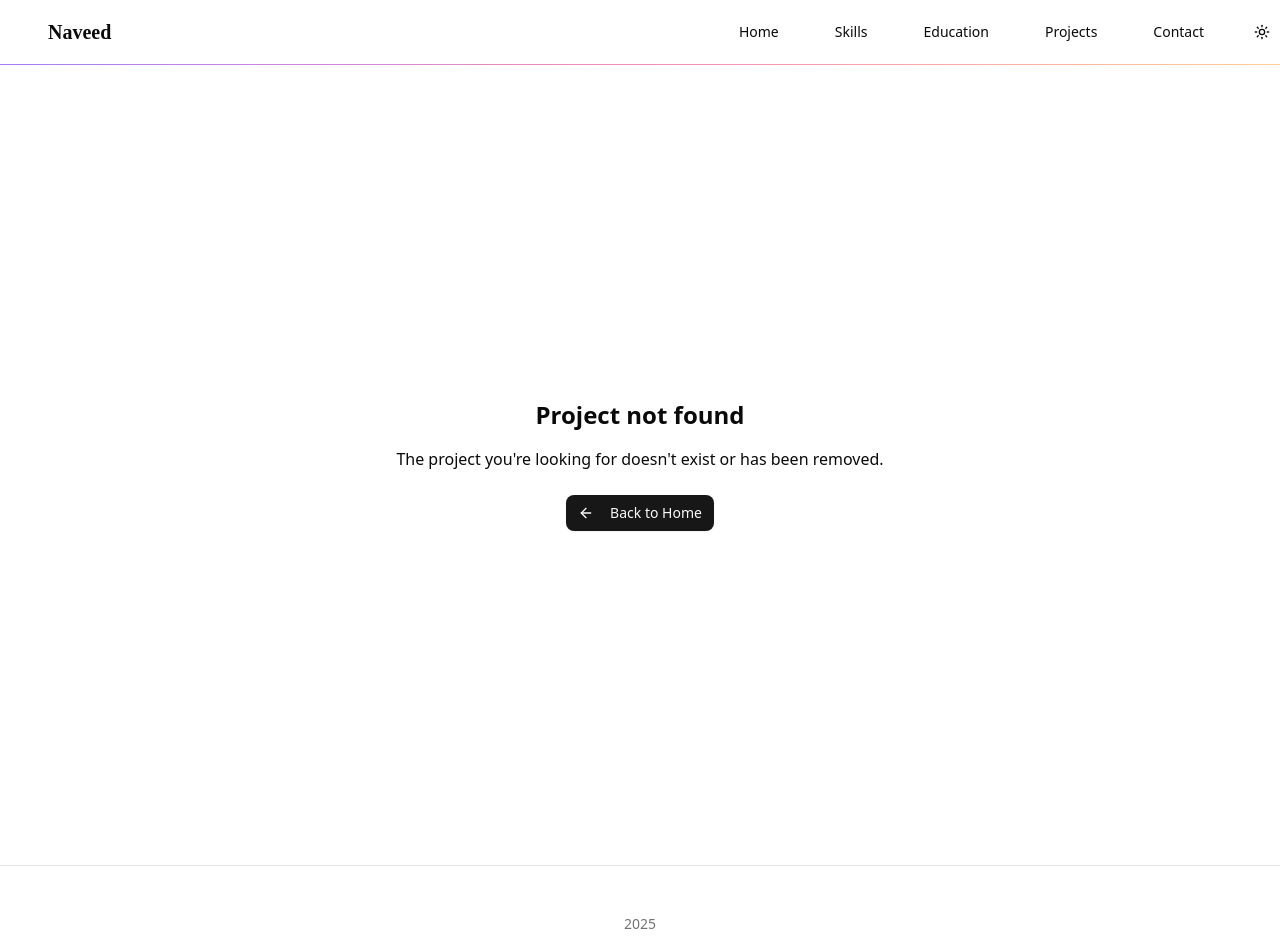
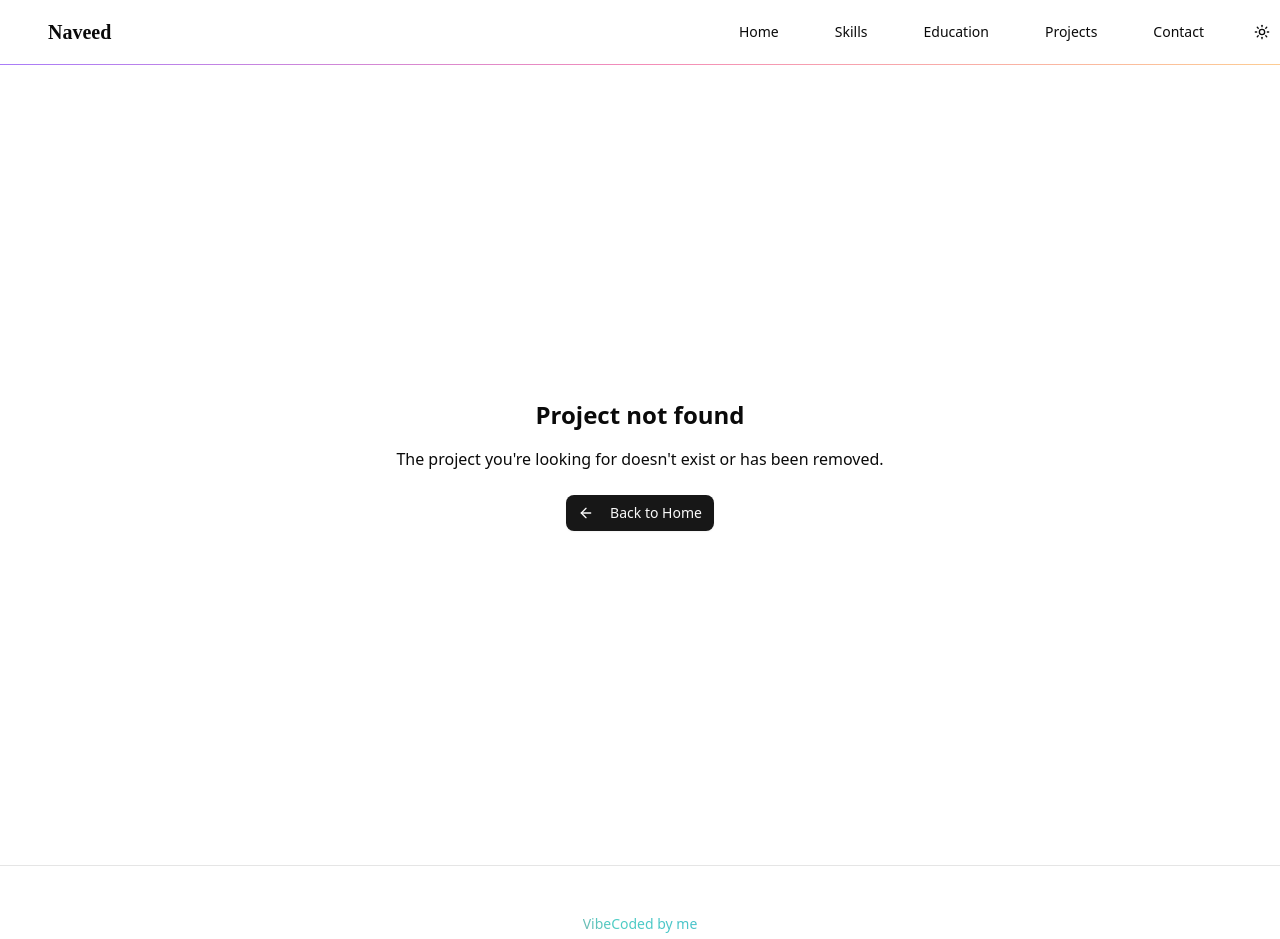
Before and after one commit to NaveedAfraz/Portfolio, a React (Vite) app in the folder frontend/: page /project/1 in a window 1280 px wide. Shown: the top 939 px of the page. Built offline with nearby package versions, Linux system fonts and the light colour scheme.

Commit message:
changed the data

```diff
--- a/frontend/src/components/Footer.jsx
+++ b/frontend/src/components/Footer.jsx
@@ -6,9 +6,9 @@
     <footer className="py-6 md:py-12 border-t">
       <div className="container px-4 md:px-6 mx-auto">
         <div className="flex flex-col items-center justify-center gap-4 md:gap-6">
-          <p className="text-center text-sm text-muted-foreground">
+          {/* <p className="text-center text-sm text-muted-foreground">
             {new Date().getFullYear()}
-          </p>
+          </p> */}
 
           <div className="text-center">
             <p className="animated-gradient-text text-center text-sm font-medium">
```
